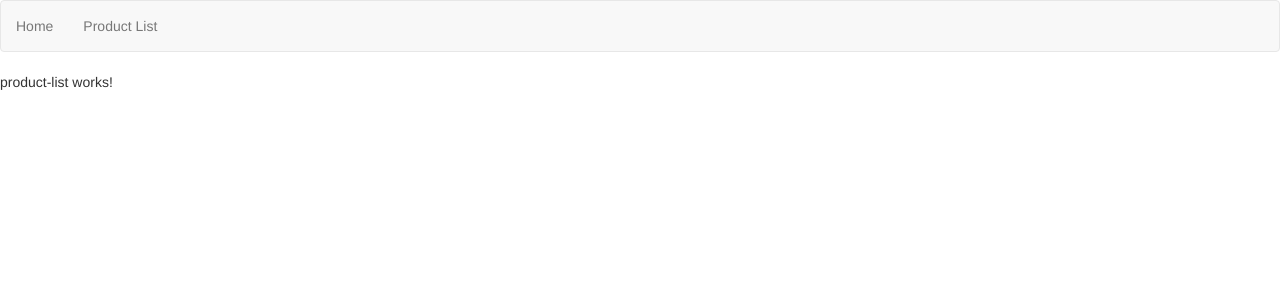
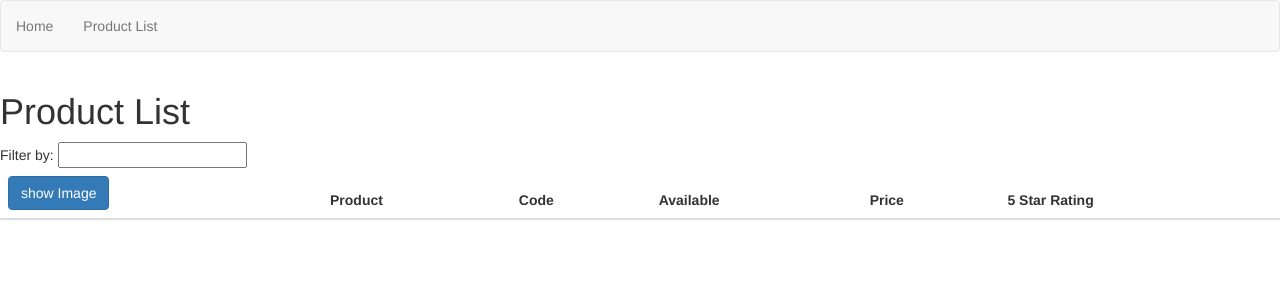
Before and after one commit to HarryWang74/learning-angular4, an Angular app: page /products in a window 1280 px wide. Shown: the top 300 px of the page. Built offline with nearby package versions, Linux system fonts and the light colour scheme.

Commit message:
productList HTML

```diff
--- a/src/app/product/product-list/product-list.component.html
+++ b/src/app/product/product-list/product-list.component.html
@@ -1,3 +1,32 @@
-<p>
-  product-list works!
-</p>
+<div class="row">
+  <h1 class="col-md-12">Product List</h1>
+  <div class='col-md-12'>Filter by: <input type='text' /></div>
+  <div class="col-md-12 table-responsive">
+    <table class='table'>
+                <thead>
+                    <tr>
+                        <th>
+                            <button class='btn btn-primary'>
+                                show Image
+                            </button>
+                        </th>
+                        <th>Product</th>
+                        <th>Code</th>
+                        <th>Available</th>
+                        <th>Price</th>
+                        <th>5 Star Rating</th>
+                    </tr>
+                </thead>
+                <tbody>
+                    <tr>
+                        <td></td>
+                        <td></td>
+                        <td></td>
+                        <td></td>
+                        <td></td>
+                        <td></td>
+                    </tr>
+                </tbody>
+            </table>
+  </div>
+</div>
```
